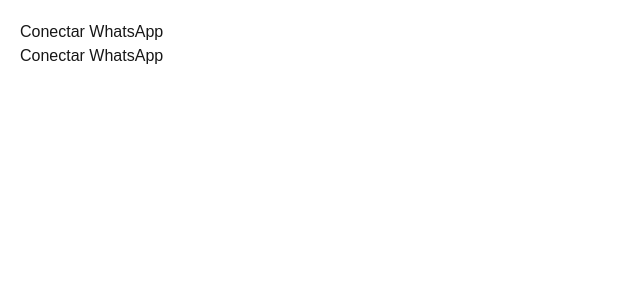
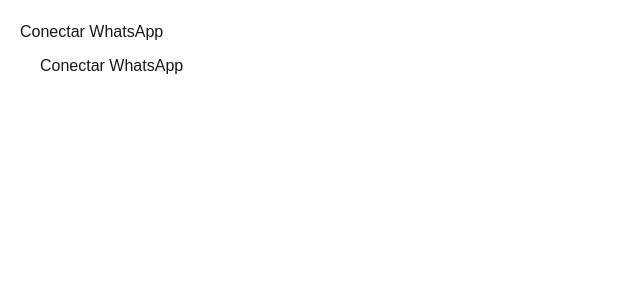
Before and after one commit to diazan/whatsapp-admin-dashboard, a Next.js app: page /test-whatsapp in a window 1280 px wide. Shown: the top 300 px of the page, without its empty margins (0-640 px from the left). Built offline with nearby package versions, Linux system fonts and the light colour scheme.

Commit message:
fixing button

```diff
--- a/app/test-whatsapp/page.tsx
+++ b/app/test-whatsapp/page.tsx
@@ -42,7 +42,15 @@ export default function TestWhatsApp() {
  return (
   <div style={{ padding: "20px" }}>
     <h2>Conectar WhatsApp</h2>
-      <button onClick={iniciarSignup}>
+
+    <button
+      onClick={iniciarSignup}
+      style={{
+        padding: "10px 20px",
+        fontSize: "16px",
+        cursor: "pointer"
+      }}
+    >
       Conectar WhatsApp
     </button>
   </div>
```
Lines whose indentation alone changed are shown as unchanged.
